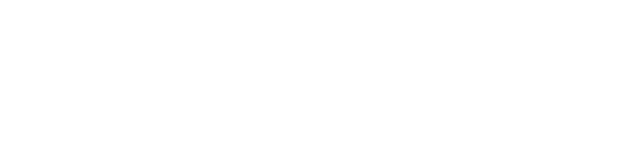
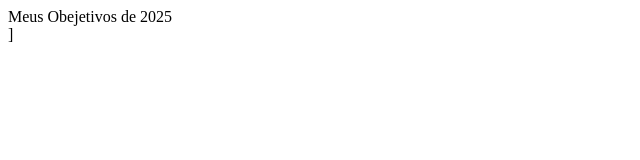
Before and after one commit to Eliezer09l/Meus-objetivos-, a plain HTML site: page index.html in a window 1280 px wide. Shown: the whole page, without its empty margins (0-640 px from the left). Drawn offline with Linux system fonts and the light colour scheme.

Commit message:
inicio das classes

```diff
--- a/index.html
+++ b/index.html
@@ -6,8 +6,13 @@
     <title>objetivos de 2025 de Eliézer e Gustavo</title>
 </head>
 <body>
-    <section>
+    <section class="conteudo principal">
+ <h2="titulo-principal">Meus Obejetivos de 2025</h2>
+ <div class="botoes">]
 
+
+
+ </div>
     </section>
 
 </body>
```
